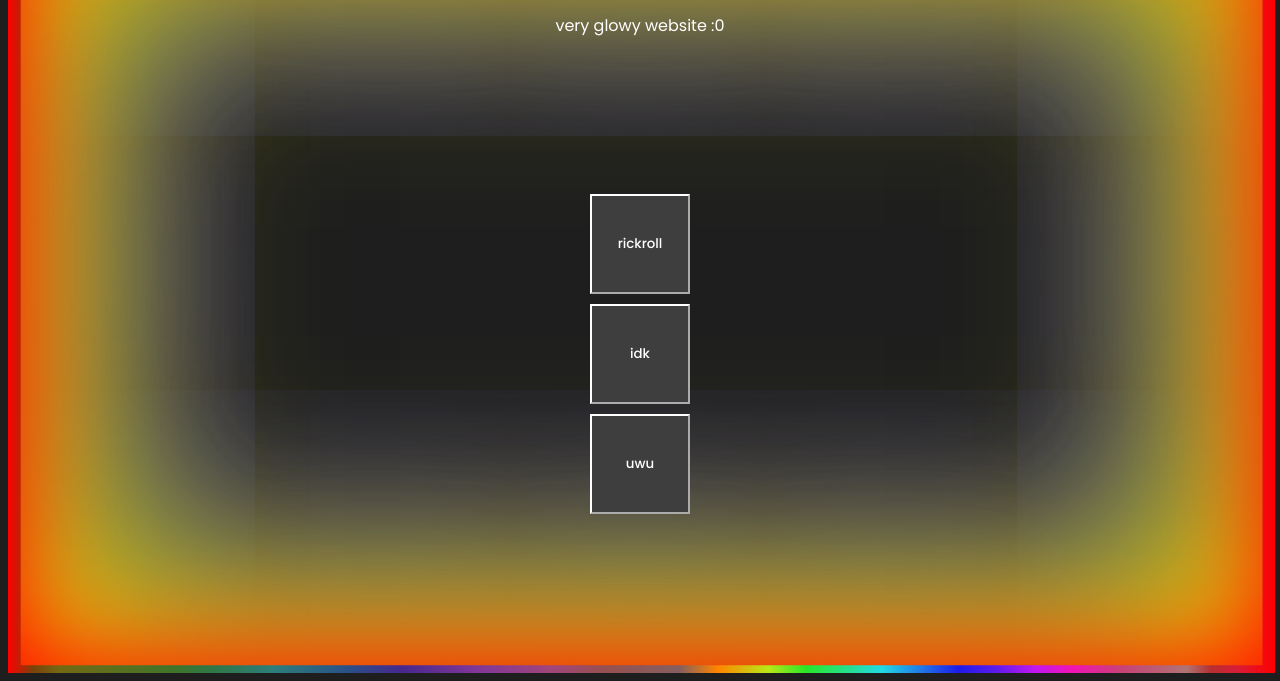
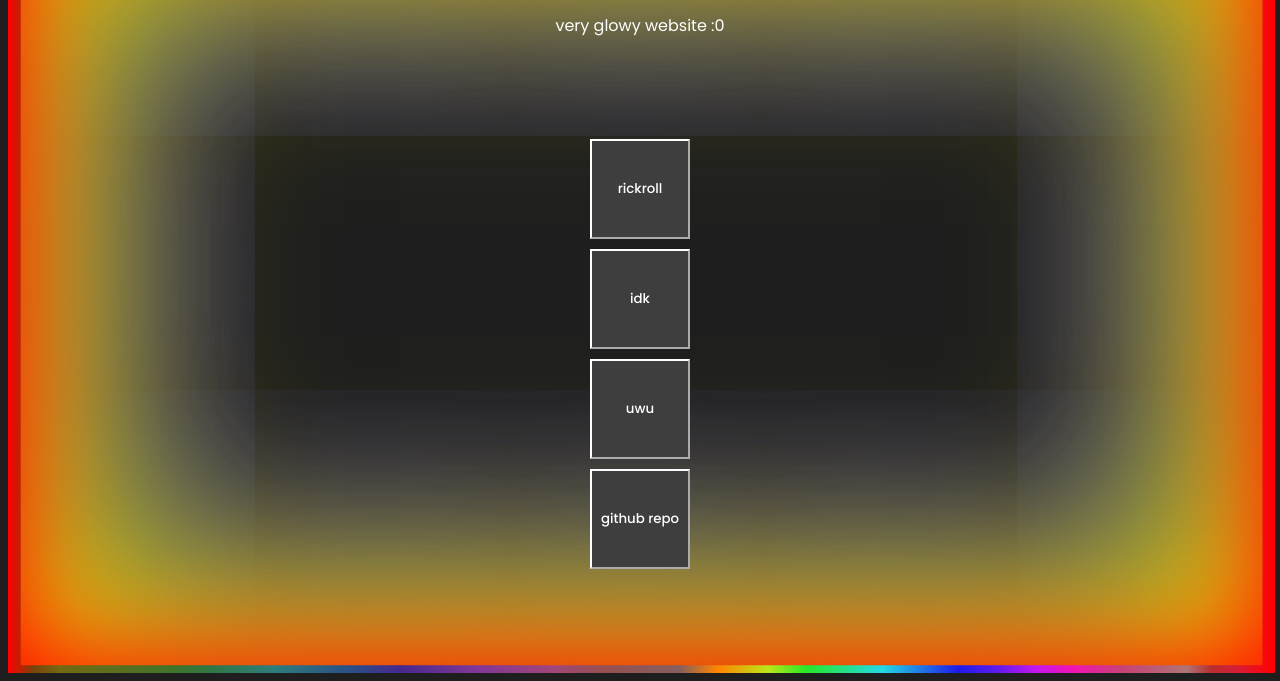
Before and after one commit to Butterroach/very-glowy-website, a plain HTML site: page index.html in a window 1280 px wide. Shown: the part 119-800 px from the top of the page. Drawn offline with Linux system fonts and the light colour scheme.

Commit message:
Update index.html

```diff
--- a/index.html
+++ b/index.html
@@ -23,6 +23,11 @@
             </button>
             <button id="i">idk</button>
             <button id="u">uwu</button>
+            <button
+                onclick="window.location.href='https://github.com/Butterroach/very-glowy-website';"
+            >
+                github repo
+            </button>
         </div>
         <style>
             @import url("https://fonts.googleapis.com/css2?family=Poppins:ital,wght@0,100;0,200;0,300;0,400;0,500;0,600;0,700;0,800;0,900;1,100;1,200;1,300;1,400;1,500;1,600;1,700;1,800;1,900&display=swap");
```
